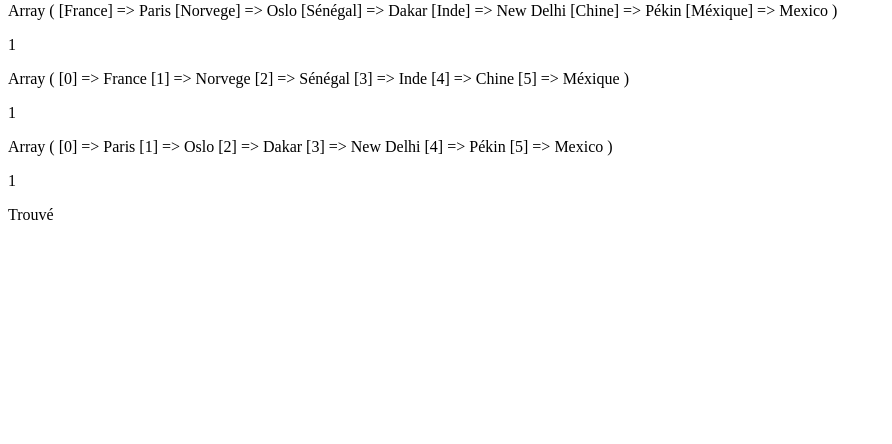
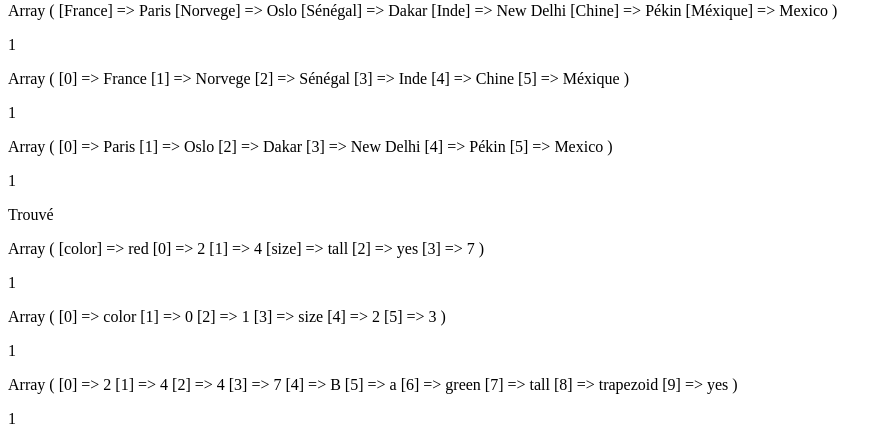
Before and after one commit to rosedrnd/WF3Backend, a PHP site: page /ex1.php in a window 1280 px wide. Shown: the part 3620-4064 px from the top of the page, without its empty margins (0-892 px from the left). Before the commit the page ends 3840 px from the top, so only its background shows below. Run offline with PHP 8.4, Linux system fonts and the light colour scheme.

Commit message:
added merge_array

```diff
--- a/exercices/ex1.php
+++ b/exercices/ex1.php
@@ -426,6 +426,7 @@ echo "<p>".print_r(array_values($capitale))."</p>"; //affichage des valeurs
 
 //in array : find if the value is in the table
 
+echo "<p>";
 $etudiants=array("Zakaria","Fatima","Rida");
 if (in_array("Zakaria", $etudiants)) //if Zakaria is in the table etudiants..
 {
@@ -436,19 +437,30 @@ else
 echo "Non trouvé!"; //if not display
 
 }
+echo "<p>";
 // array_merge : https://www.php.net/manual/fr/function.array-merge.php
 /* array_merge() rassemble les éléments d'un ou de plusieurs tableaux en ajoutant les valeurs de l'un à la fin de l'autre.
 Le résultat est un tableau. Si les tableaux d'entrées ont des clés en commun, alors,
 la valeur finale pour cette clé écrasera la précédente.
 Cependant, si les tableaux contiennent des clés numériques, la valeur finale n'écrasera pas la valeur originale, mais sera ajoutée.
 Les clés numériques des tableaux d'entrées seront renumérotées en clés incrémentées partant de zéro dans le tableau fusionné.*/
+    //merge_array
+    $array1 = array("color" => "red", 2, 4, "size" => "tall", "yes", 7);
+    echo "<p>".print_r($array1)."</p>";
 
+    // Rappel "array_keys": https://www.php.net/manual/fr/function.array-keys.php
+    echo "<p>".print_r(array_keys($array1))."</p>";
 
-
+    $array2 = array("a", "B", "color" => "green", "shape" => "trapezoid", 4);
+    $result = array_merge($array1, $array2);
+    // tri des données : tout dépend comment ton php est configuré
+    sort($result);
+    echo "<p>".print_r($result)."</p>";
 
 ?>
 
 
 
+
 </body>
 </html>
```
